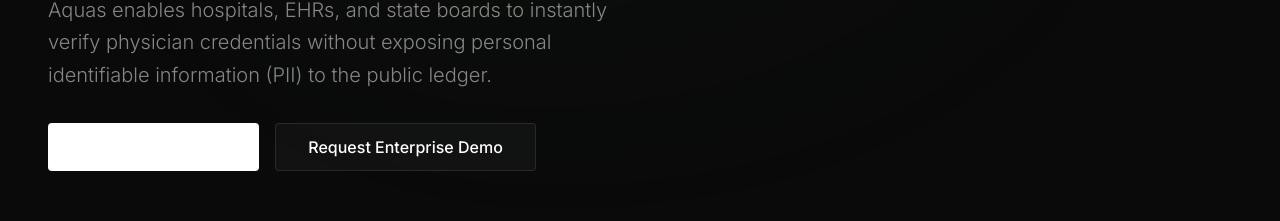
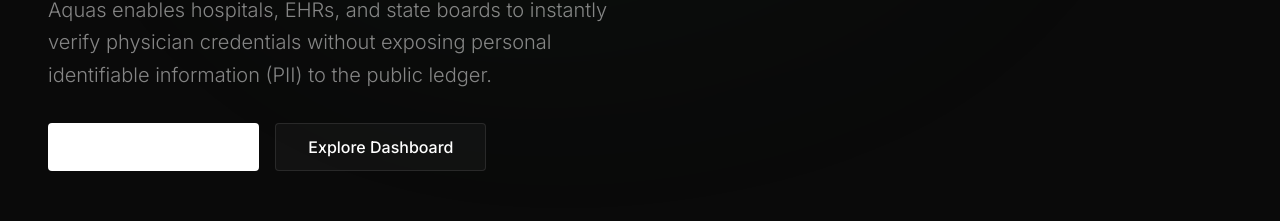
Before and after one commit to Saimand07/Aquas, a Next.js app: page / in a window 1280 px wide. Shown: the part 918-1139 px from the top of the page. Built offline with nearby package versions, Linux system fonts and the light colour scheme.

Commit message:
fix(ci): resolve eslint errors and unescaped entities for clean CI build

```diff
--- a/app/page.tsx
+++ b/app/page.tsx
@@ -1,32 +1,22 @@
 "use client";
 
 import { useRef, useState, useEffect } from "react";
-import { motion, useScroll, useTransform } from "framer-motion";
+import { motion } from "framer-motion";
 import Link from "next/link";
 import { useRouter } from "next/navigation";
 import {
   ArrowRight,
   Shield,
   Activity,
-  CheckCircle,
   Hexagon,
   EyeOff,
-  Key,
   Globe,
-  Settings2,
   Terminal,
-  Code2,
   Lock,
-  Building2,
-  Briefcase,
-  Users,
-  LineChart,
-  SplitSquareHorizontal,
   Server,
   FileCheck2,
   Smartphone,
   CheckCircle2,
-  ChevronRight,
   Sparkles,
   Zap,
   ShieldCheck,
@@ -118,7 +108,7 @@
       setIsLaunching(true);
       try {
         await wallet.connect();
-      } catch (e) {
+      } catch {
         setIsLaunching(false);
       }
     }
@@ -176,8 +166,8 @@
                 {wallet.connecting ? <Loader2 className="w-4 h-4 animate-spin" /> : "Launch Platform"}
                 {!wallet.connecting && <ArrowRight className="w-4 h-4 transition-transform group-hover:translate-x-1" />}
               </button>
-              <Link href="/contact" className="h-12 px-8 flex items-center justify-center gap-2 bg-[rgba(20,20,20,0.8)] border border-white/[0.1] text-white font-medium rounded hover:bg-white/[0.05] transition-colors">
-                Request Enterprise Demo
+              <Link href="/dashboard" className="h-12 px-8 flex items-center justify-center gap-2 bg-[rgba(20,20,20,0.8)] border border-white/[0.1] text-white font-medium rounded hover:bg-white/[0.05] transition-colors">
+                Explore Dashboard
               </Link>
             </div>
 
@@ -343,7 +333,7 @@
       <section className="py-32 px-6 max-w-7xl mx-auto">
         <h2 className="text-3xl md:text-5xl font-medium tracking-tight mb-6 text-center">Enterprise ZK Capabilities</h2>
         <p className="text-lg text-white/50 max-w-3xl mx-auto text-center mb-20">
-          Aquas natively integrates Midnight's core ZK capabilities into a unified hospital credentialing infrastructure.
+          Aquas natively integrates Midnight&apos;s core ZK capabilities into a unified hospital credentialing infrastructure.
         </p>
 
         <div className="grid grid-cols-1 md:grid-cols-2 gap-6">
--- a/components/SidebarLayout.tsx
+++ b/components/SidebarLayout.tsx
@@ -16,7 +16,7 @@
 } from "lucide-react";
 import { useMidnightWallet } from "@/hooks/use-midnight-wallet";
 import { shortId } from "@/lib/license-registry";
-import { useEffect, useState } from "react";
+import { useEffect, useSyncExternalStore } from "react";
 import { useRouter } from "next/navigation";
 
 const NAV_ITEMS = [
@@ -28,6 +28,8 @@
   { label: "Sovereign Deploy", icon: Rocket, href: "/deploy" },
 ];
 
+const emptySubscribe = () => () => {};
+
 export default function SidebarLayout({ children }: { children: React.ReactNode }) {
   const pathname = usePathname();
   const router = useRouter();
@@ -35,8 +37,11 @@
   const connectedLabel = wallet.connected ? shortId(wallet.address ?? "connected") : "Connect 1AM";
   const liveMode = Boolean(process.env.NEXT_PUBLIC_CONTRACT_ADDRESS?.trim());
 
-  const [mounted, setMounted] = useState(false);
-  useEffect(() => { setMounted(true); }, []);
+  const isMounted = useSyncExternalStore(
+    emptySubscribe,
+    () => true,
+    () => false
+  );
 
   // If wallet is not connected, redirect to home page for authentication
   useEffect(() => {
@@ -49,7 +54,7 @@
     return () => clearTimeout(timer);
   }, [wallet.connected, wallet.connecting, router]);
 
-  if (!mounted || (!wallet.connected && !wallet.connecting)) {
+  if (!isMounted || (!wallet.connected && !wallet.connecting)) {
     return null; // Don't render dashboard if not authenticated or not mounted
   }
 
```
